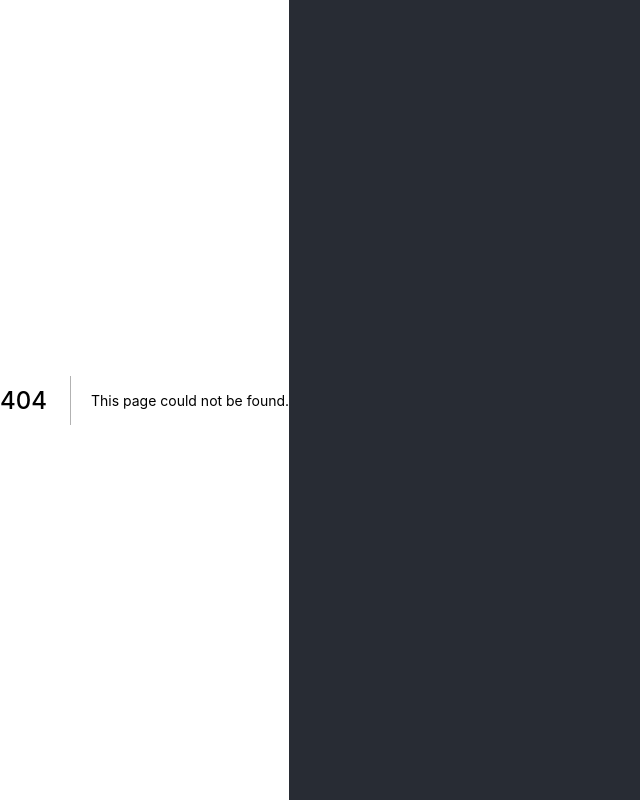
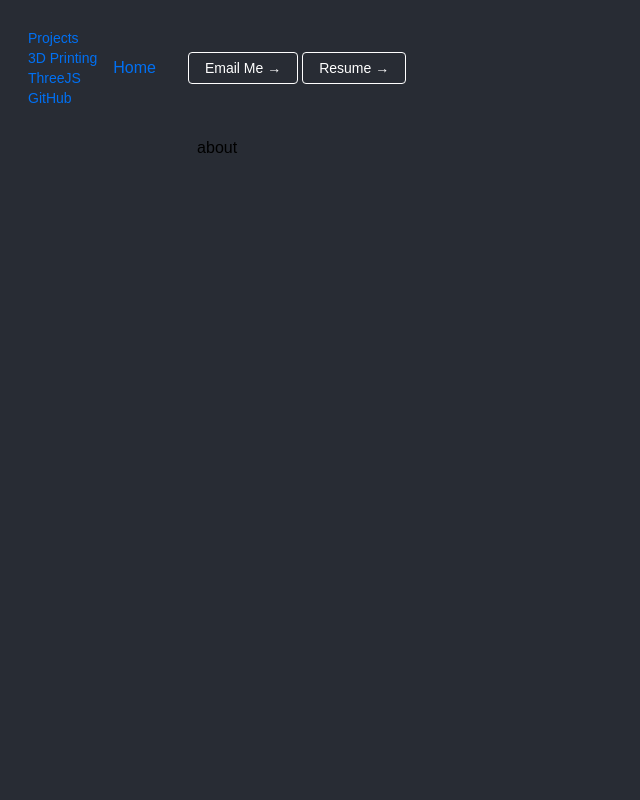
Before and after one commit to DynamicApproach/Website, a Next.js app: page /about in a window 1280 px wide. Before the commit this address had no page. Shown: the whole page, without its empty margins (0-640 px from the left). Built offline with nearby package versions, Linux system fonts and the light colour scheme.

Commit message:
About generic page added

```diff
--- /dev/null
+++ b/pages/about.tsx
@@ -0,0 +1,10 @@
+import Nav from "./Nav";
+export const about = () => {
+  return (
+    <div className="bg-darkgray">
+      <Nav />
+      <h1 className="min-h-50% text-center">about</h1>
+    </div>
+  );
+};
+export default about;
```
